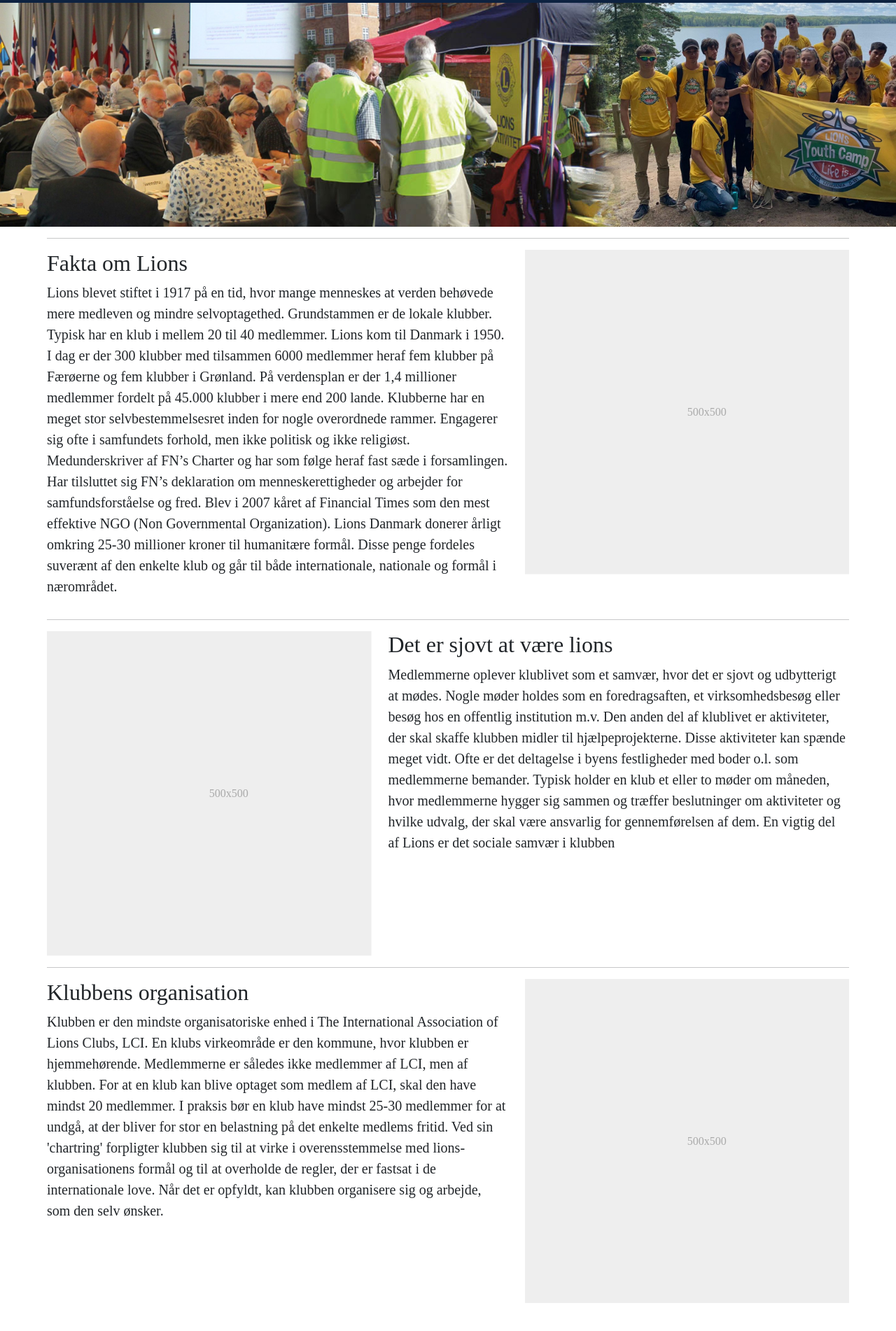
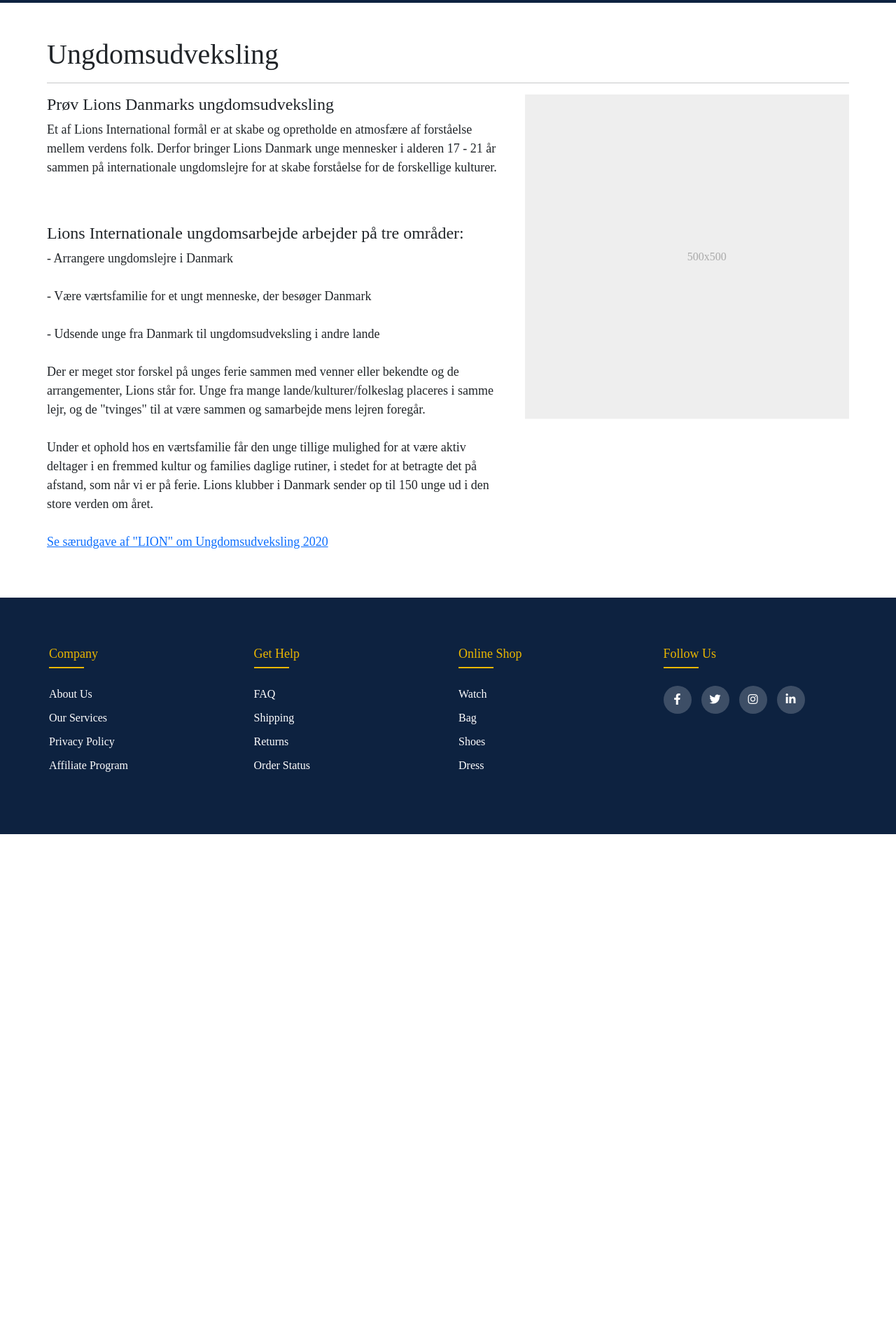
Before and after one commit to Viggohf/Ungdomsudveksling, a website: page omlions.html in a window 1280 px wide. Shown: the part 118-2020 px from the top of the page at 70% size. After the commit the page ends 1310 px from the top, so only its background shows below. Drawn offline with nearby package versions, Linux system fonts and the light colour scheme; files that its build step writes are made by us from their sources.

Commit message:
Indhold opdateret

```diff
--- a/css/omlions.scss
+++ b/css/omlions.scss
@@ -21,7 +21,6 @@
 
 .container{
   max-width: 1170px;
-  margin:auto;
 }
 .row{
   display: flex;
@@ -94,6 +93,24 @@
   background-color: #ffffff;
 }
 
+.Overskrift{
+  padding-top: 50px;
+
+}
+
+.col-md-5{
+}
+
+.lead{
+  padding-bottom: 50px;
+  font-size: 18px;
+}
+
+
+
+
+
+
 /*responsive*/
 @media(max-width: 767px){
   .footer-col{
--- a/omlions.html
+++ b/omlions.html
@@ -3,7 +3,7 @@
 <head>
     <meta charset="utf-8">
 
-    <title>Sigende titel</title>
+    <title>Ungdomsudveksling</title>
 
     <meta name="robots" content="All">
     <meta name="author" content="Udgiver">
@@ -77,67 +77,54 @@
     </div>
 </header>
 
-<div class="img" style="background-image: url(Forside/om-lions.jpg);
-  background-size: cover; padding-top:80px;">
-</div>
-
 
 
 
     <div class="container marketing">
 
+        <div class="Overskrift">
+            <h1>Ungdomsudveksling</h1>
+        </div>
+
+
+
         <hr class="featurette-divider">
 
         <div class="row featurette">
             <div class="col-md-7">
-                <h2 class="featurette-heading">Fakta om Lions</h2>
-                <p class="lead">Lions blevet stiftet i 1917 på en tid, hvor mange menneskes at verden behøvede mere medleven og mindre selvoptagethed. Grundstammen er de lokale klubber. Typisk har en klub i mellem 20 til 40 medlemmer. Lions kom til Danmark i 1950. I dag er der 300 klubber med tilsammen 6000 medlemmer heraf fem klubber på Færøerne og fem klubber i Grønland. På verdensplan er der 1,4 millioner medlemmer fordelt på 45.000 klubber i mere end 200 lande. Klubberne har en meget stor selvbestemmelsesret inden for nogle overordnede rammer. Engagerer sig ofte i samfundets forhold, men ikke politisk og ikke religiøst. Medunderskriver af FN’s Charter og har som følge heraf fast sæde i forsamlingen. Har tilsluttet sig FN’s deklaration om menneskerettigheder og arbejder for samfundsforståelse og fred. Blev i 2007 kåret af Financial Times som den mest effektive NGO (Non Governmental Organization). Lions Danmark donerer årligt omkring 25-30 millioner kroner til humanitære formål. Disse penge fordeles suverænt af den enkelte klub og går til både internationale, nationale og formål i nærområdet.
+                <h4 class="featurette-heading">Prøv Lions Danmarks ungdomsudveksling</h4>
+                <p class="lead">Et af Lions International formål er at skabe og opretholde en atmosfære af forståelse mellem verdens folk. Derfor bringer Lions Danmark unge mennesker i alderen 17 - 21 år sammen på internationale ungdomslejre for at skabe forståelse for de forskellige kulturer.
                 </p>
+
+                <h4>Lions Internationale ungdomsarbejde arbejder på tre områder:</h4>
+                <p class="lead">
+                    - Arrangere ungdomslejre i Danmark <br><br>
+                    - Være værtsfamilie for et ungt menneske, der besøger Danmark<br><br>
+                    - Udsende unge fra Danmark til ungdomsudveksling i andre lande<br><br>
+
+                    Der er meget stor forskel på unges ferie sammen med venner eller bekendte og de arrangementer, Lions står for.
+
+                    Unge fra mange lande/kulturer/folkeslag placeres i samme lejr, og de "tvinges" til at være sammen og samarbejde mens lejren foregår.
+                    <br><br>
+                    Under et ophold hos en værtsfamilie får den unge tillige mulighed for at være aktiv deltager i en fremmed kultur og families daglige rutiner, i stedet for at betragte det på afstand, som når vi er på ferie.
+
+                    Lions klubber i Danmark sender op til 150 unge ud i den store verden om året.
+                    <br><br>
+                    <a href="https://editiondigital.net/publication/?i=658000" target="_blank">Se særudgave af "LION" om Ungdomsudveksling 2020</a>
+
+
+                </p>
+
             </div>
             <div class="col-md-5">
                 <svg class="bd-placeholder-img bd-placeholder-img-lg featurette-image img-fluid mx-auto" width="500" height="500" xmlns="http://www.w3.org/2000/svg" role="img" aria-label="Placeholder: 500x500" preserveAspectRatio="xMidYMid slice" focusable="false"><title>Placeholder</title><rect width="100%" height="100%" fill="#eee"/><text x="50%" y="50%" fill="#aaa" dy=".3em">500x500</text></svg>
             </div>
         </div>
 
-        <hr class="featurette-divider">
-
-        <div class="row featurette">
-            <div class="col-md-7 order-md-2">
-                <h2 class="featurette-heading">Det er sjovt at være lions</h2>
-                <p class="lead">Medlemmerne oplever klublivet som et samvær, hvor det er sjovt og udbytterigt at mødes. Nogle møder holdes som en foredragsaften, et virksomhedsbesøg eller besøg hos en offentlig institution m.v. Den anden del af klublivet er aktiviteter, der skal skaffe klubben midler til hjælpeprojekterne. Disse aktiviteter kan spænde meget vidt. Ofte er det deltagelse i byens festligheder med boder o.l. som medlemmerne bemander. Typisk holder en klub et eller to møder om måneden, hvor medlemmerne hygger sig sammen og træffer beslutninger om aktiviteter og hvilke udvalg, der skal være ansvarlig for gennemførelsen af dem. En vigtig del af Lions er det sociale samvær i klubben
-
-                </p>
-            </div>
-            <div class="col-md-5 order-md-1">
-                <svg class="bd-placeholder-img bd-placeholder-img-lg featurette-image img-fluid mx-auto" width="500" height="500" xmlns="http://www.w3.org/2000/svg" role="img" aria-label="Placeholder: 500x500" preserveAspectRatio="xMidYMid slice" focusable="false"><title>Placeholder</title><rect width="100%" height="100%" fill="#eee"/><text x="50%" y="50%" fill="#aaa" dy=".3em">500x500</text></svg>
-
-            </div>
-        </div>
-
-        <hr class="featurette-divider">
-
-        <div class="row featurette">
-            <div class="col-md-7">
-                <h2 class="featurette-heading">Klubbens organisation</h2>
-                <p class="lead">Klubben er den mindste organisatoriske enhed i The International Association
-                    of Lions Clubs, LCI. En klubs virkeområde er den kommune, hvor klubben er hjemmehørende. Medlemmerne er således ikke medlemmer af LCI, men af klubben.
-
-                    For at en klub kan blive optaget som medlem af LCI, skal den have mindst 20 medlemmer. I praksis bør en klub have mindst 25-30 medlemmer for at undgå, at der bliver for stor en belastning på det enkelte medlems fritid.
-
-                    Ved sin 'chartring' forpligter klubben sig til at virke i overensstemmelse med lions-organisationens formål og til at overholde de regler, der er fastsat i de internationale love.
-
-                    Når det er opfyldt, kan klubben organisere sig og arbejde, som den selv ønsker.</p>
-            </div>
-            <div class="col-md-5">
-                <svg class="bd-placeholder-img bd-placeholder-img-lg featurette-image img-fluid mx-auto" width="500" height="500" xmlns="http://www.w3.org/2000/svg" role="img" aria-label="Placeholder: 500x500" preserveAspectRatio="xMidYMid slice" focusable="false"><title>Placeholder</title><rect width="100%" height="100%" fill="#eee"/><text x="50%" y="50%" fill="#aaa" dy=".3em">500x500</text></svg>
-
             </div>
         </div>
     </div>
-<br>
-<br>
-<br>
-<br>
+
 <footer class="footer">
     <div class="container">
         <div class="row">
```
Also changed, not shown: img/LionsYCE.png (added).
